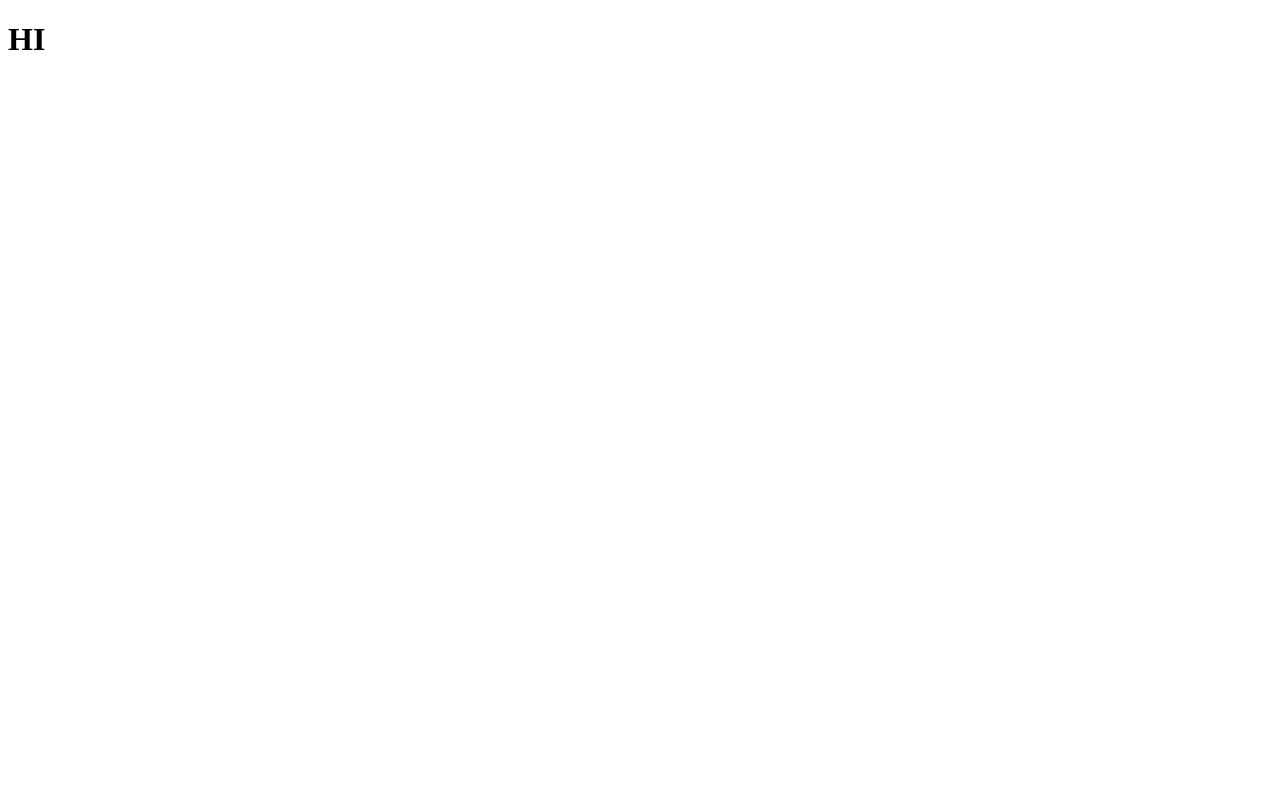
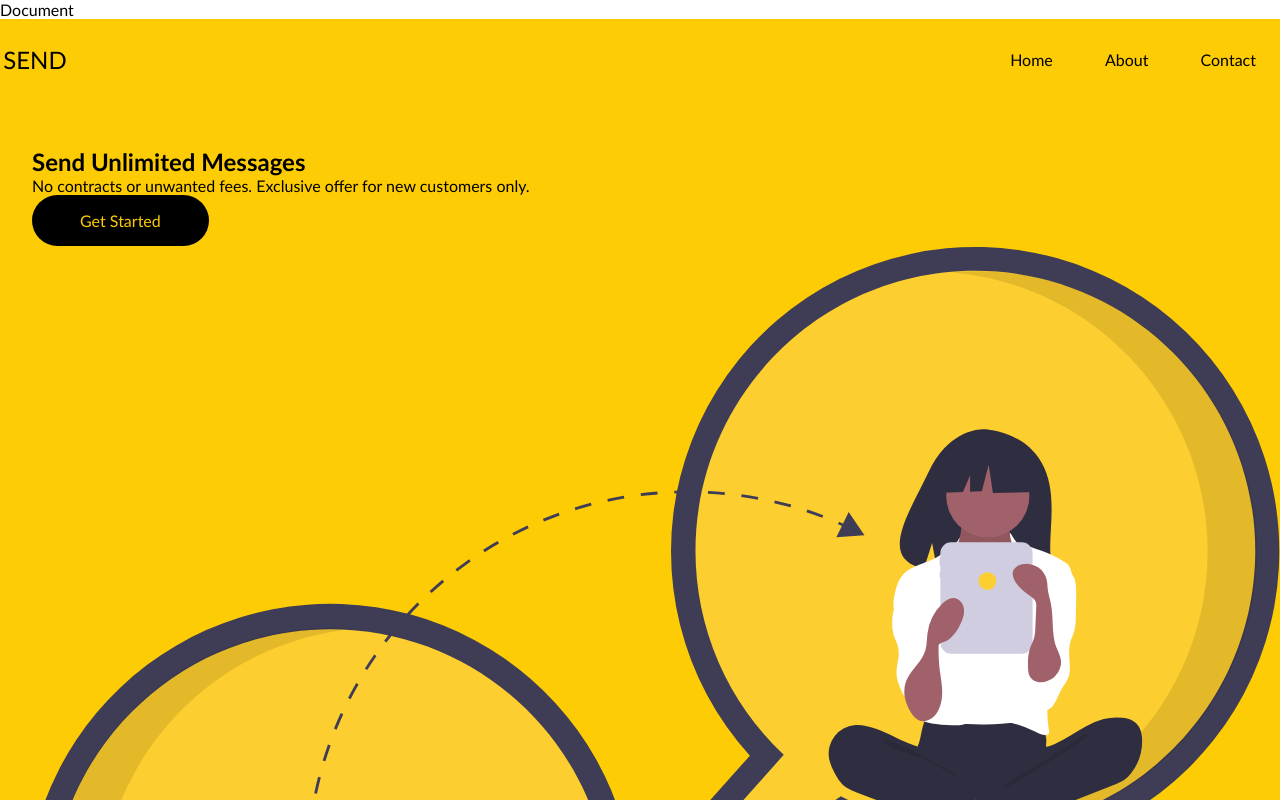
Before and after one commit to Godsxnt/-HTML-CSS-Projects, a plain HTML site: page index.html in a window 1280 px wide. Shown: the top 800 px of the page. Drawn offline with Linux system fonts and the light colour scheme.

Commit message:
I have completed my Website front page

```diff
--- a/index.html
+++ b/index.html
@@ -1,11 +1,33 @@
 <!DOCTYPE html>
 <html lang="en">
 <head>
-    <meta charset="UTF-8">
-    <meta name="viewport" content="width=device-width, initial-scale=1.0">
+    <meta charset="utf-8">
+    <meta name="viewpoint" content="width=device-width, initial-scale=1.0"
     <title>Document</title>
+    <link rel="stylesheet" href="style.css">
 </head>
 <body>
-    <h1>HI</h1>
+    <nav>
+        <div class="logo">SEND</div>
+        <div class="nav-items">
+            <a href="/">Home</a>
+            <a href="/">About</a>
+            <a href="/">Contact</a>
+        </div>
+    </nav>
+<section class="hero">
+    <div class="hero-container">
+    <div class="column-left">
+        <h1>Send Unlimited Messages</h1>
+        <p>No contracts or unwanted fees. Exclusive offer for new customers only.</p>
+        <button> Get Started </button>
+    </div>
+    <div class="colum-right">
+    <img src="./image-1.svg" alt="illustration
+    "
+    class="hero-image"/>
+</div>
+</div>
+</section>
 </body>
 </html>
--- /dev/null
+++ b/style.css
@@ -0,0 +1,97 @@
+* {
+    box-sizing: border-box;
+    margin: 0;
+    padding: 0;
+    font-family: 'Trebuchet MS', 'Lucida Sans Unicode', 'Lucida Grande', 'Lucida Sans', Arial, sans-serif;
+}
+
+nav {
+    height: 80px;
+    background: #fdcc04;
+    display: flex;
+    justify-content: space-between;
+    align-items: center;
+    padding: 0rem calc((100vw - 1300px) / 2);
+}
+
+.logo {
+    color: #000;
+    font-size: 1.5rem;
+    font-style: bold;
+    font-weight: italic;
+    padding: 0.2rem;
+}
+
+nav a {
+    text-decoration: none;
+    color: #000;
+    padding: 0 1.5rem;
+}
+
+nav a:hover {
+    color: #fff
+}
+
+.hero {
+    background: #fdcc04;
+}
+
+.hero-container {
+    display: grid;
+    grid=template-columns: 1fr 1fr;
+    height: 95vh;
+    padding: 3rem calc((100vw - 1300px) / 2);
+    }
+
+.column-left {
+    display: flex;
+    flex-direction: column;
+    justity-content: center;
+    align-items: flex-start;
+    color: #000;
+    padding: 0rem 2rem;
+}
+
+.colum-left h1 {
+   margin-bottom: 1rem;
+    font-size: 3rem;
+}
+
+.colum-left p {
+    margin-bottom: 2rem;
+     font-size: 1.5rem;
+     line-height: 1.5;
+ }
+
+ button {
+    padding: 1rem 3rem;
+    font-size: 1rem;
+    border: none;
+    color: #fdcc04;
+    background: #000;
+    cursor: pointer;
+    border-radius: 50px;
+ }
+
+ button:hover {
+   background: #fff;
+   color: #000;
+ }
+
+ .colum-right {
+    display: flex;
+    justify-content: center;
+    align-items: center;
+    padding: 0rem;
+ }
+
+ .hero-image {
+    width: 100%;
+    height: 100%;
+ }
+
+ @media screen and (max-width: 768px) {
+.hero-container {
+    grid-template-columns: 1fr;
+    }
+ }
```
Also changed, not shown: image-1.svg (added).
